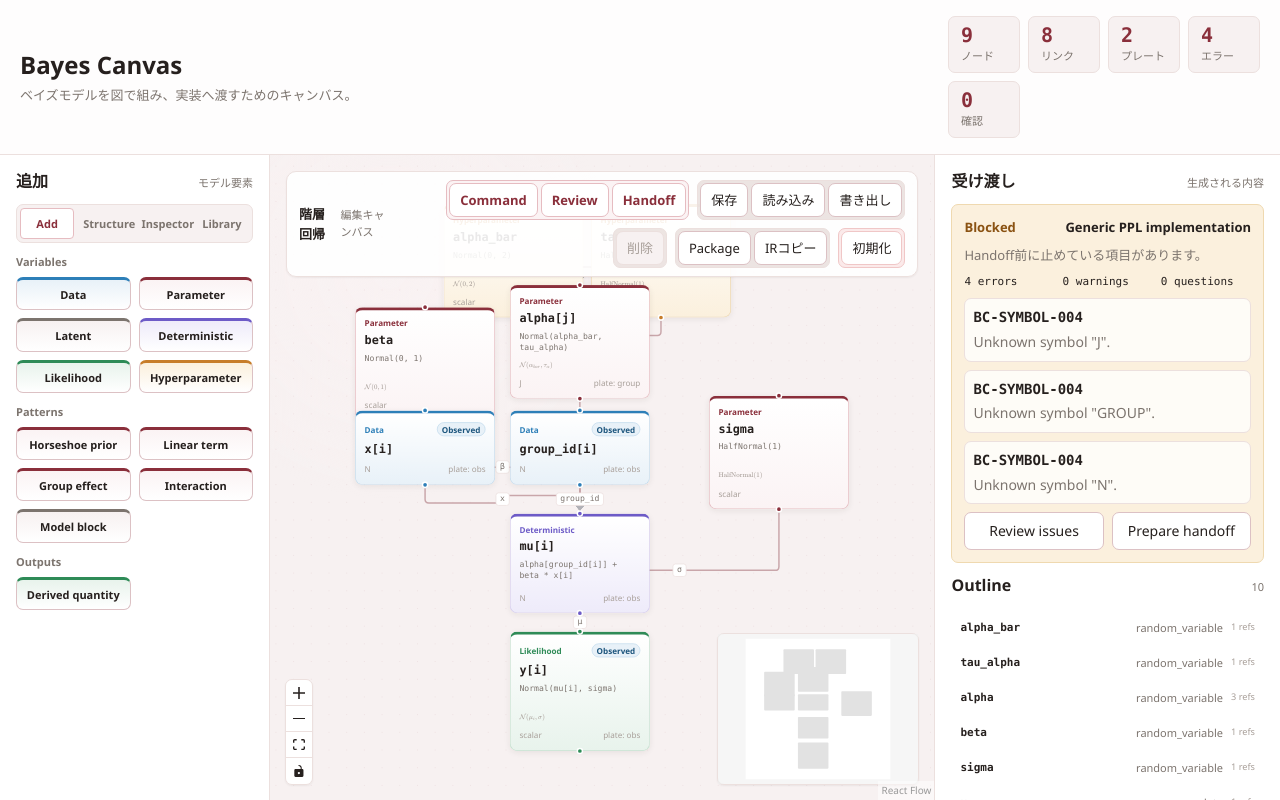
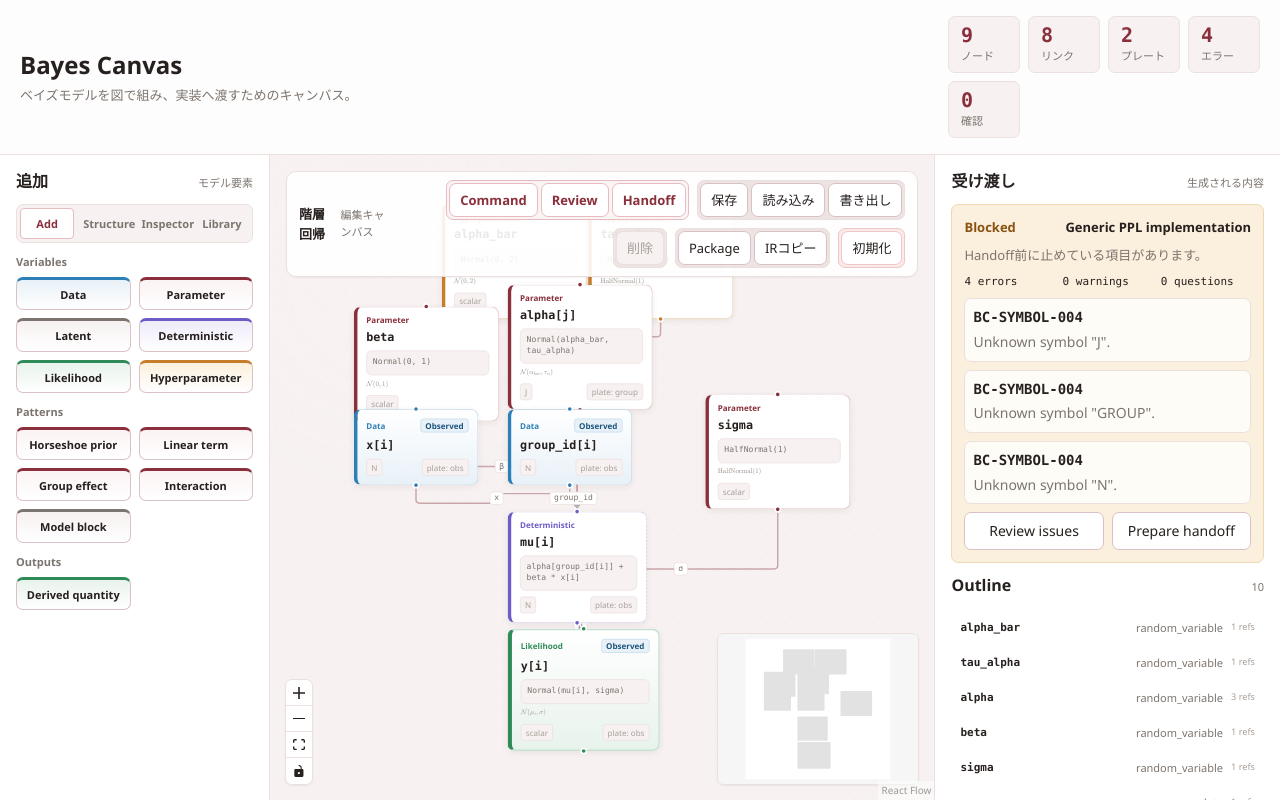
Before and after one commit to mryk814/bayes-canvas, a React (Vite) app in the folder app/: page / in a window 1280 px wide. Built offline with nearby package versions, Linux system fonts and the light colour scheme.

Commit message:
style: strengthen canvas node hierarchy

```diff
--- a/app/src/styles.css
+++ b/app/src/styles.css
@@ -683,11 +683,42 @@ button:disabled {
 .bayes-node {
   width: 190px;
   padding: var(--space-3);
-  background: linear-gradient(180deg, var(--color-surface), var(--node-bg));
+  background: var(--color-surface);
   border: 1px solid var(--node-border);
-  border-top: 4px solid var(--node-color);
+  border-left: 5px solid var(--node-color);
   border-radius: var(--radius-lg);
   box-shadow: var(--shadow-md);
+}
+
+.bayes-node-data {
+  width: 170px;
+  background: linear-gradient(180deg, var(--color-surface), var(--color-info-bg));
+}
+
+.bayes-node-parameter,
+.bayes-node-hyperparameter,
+.bayes-node-latent {
+  width: 198px;
+}
+
+.bayes-node-deterministic,
+.bayes-node-derived_quantity {
+  border-style: solid dashed solid solid;
+}
+
+.bayes-node-likelihood {
+  width: 208px;
+  border-width: 2px 2px 2px 6px;
+  background: linear-gradient(180deg, var(--color-surface), var(--node-bg));
+}
+
+.bayes-node-model_block {
+  width: 220px;
+  border-style: dashed;
+  border-left-style: solid;
+  background:
+    linear-gradient(90deg, var(--node-bg), transparent 46px),
+    var(--color-surface);
 }
 
 .node-heading,
@@ -714,13 +745,14 @@ button:disabled {
   color: var(--color-info-strong);
   background: var(--color-info-bg);
   border: 1px solid var(--color-info-bd);
-  border-radius: var(--radius-pill);
+  border-radius: var(--radius-sm);
 }
 
 .node-chip-warning {
   color: var(--color-warning-strong);
   background: var(--color-warning-bg);
   border-color: var(--color-warning-bd);
+  box-shadow: inset 3px 0 0 var(--color-warning-strong);
 }
 
 .node-name {
@@ -735,7 +767,11 @@ button:disabled {
 .node-formula {
   margin-top: var(--space-2);
   min-height: 34px;
-  color: var(--color-text-secondary);
+  padding: var(--space-2);
+  color: var(--color-text-secondary);
+  background: var(--color-surface-subtle);
+  border: 1px solid var(--color-border-subtle);
+  border-radius: var(--radius-md);
   font-family: var(--font-mono);
   font-size: var(--text-xs);
   line-height: 1.35;
@@ -778,6 +814,13 @@ button:disabled {
   margin-top: var(--space-2);
   color: var(--color-text-tertiary);
   font-size: var(--text-xs);
+}
+
+.node-meta span {
+  padding: 2px 6px;
+  background: var(--color-surface-subtle);
+  border: 1px solid var(--color-border-subtle);
+  border-radius: var(--radius-sm);
 }
 
 .node-handle {
```
